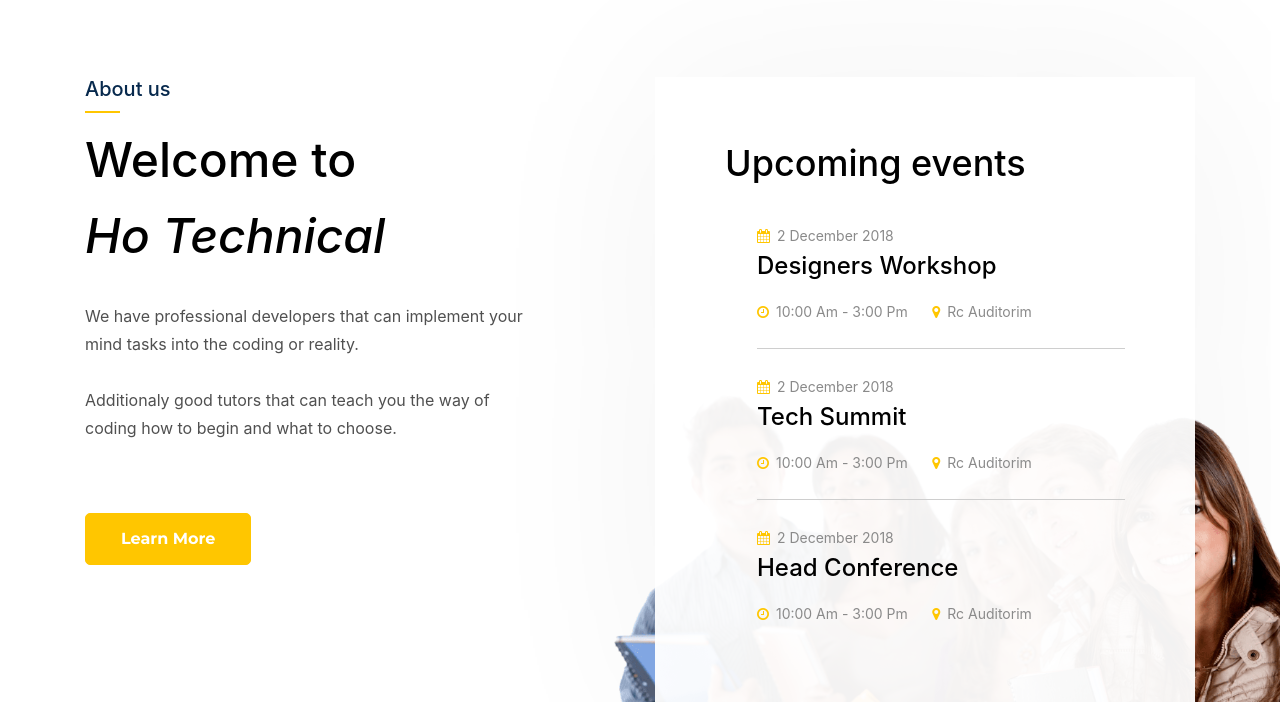
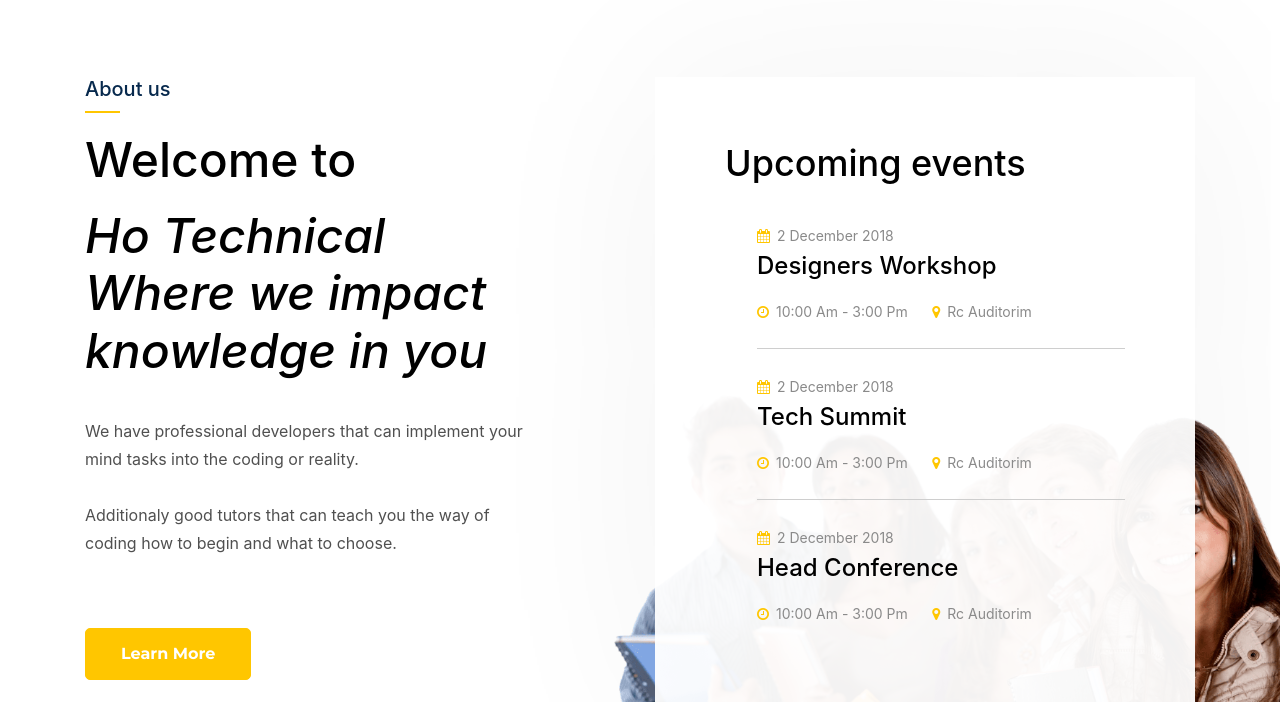
Before and after one commit to kennartf/E-LIBRARY-MS, a Flask app: page / in a window 1280 px wide. Shown: the part 1169-1871 px from the top of the page. Run offline with Flask 2, Linux system fonts and the light colour scheme; some libraries are stand-ins or nearby versions.

Commit message:
Update home.html

```diff
--- a/E_learning/templates/home.html
+++ b/E_learning/templates/home.html
@@ -243,7 +243,7 @@
             <div class="section-title mt-50">
               <h5>About us</h5>
               <h2>Welcome to</h2>
-              <h2><i>Ho Technical</i></h2>
+              <h2><i>Ho Technical Where we impact knowledge in you</i></h2>
             </div>
 
             <div class="about-cont">
```
